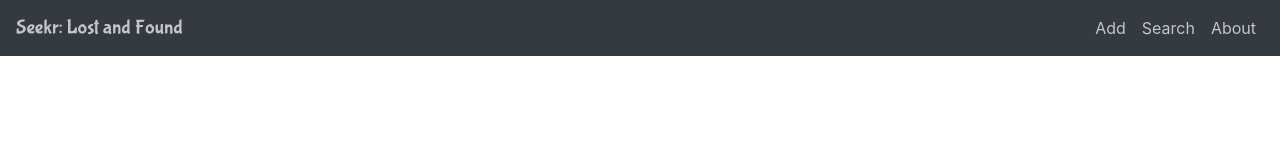
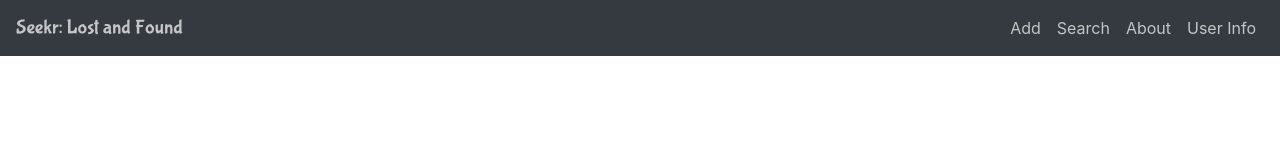
Before and after one commit to eugene-mindset/Seekr, a React (Create React App) app in the folder seekr/: page /userinfo in a window 1280 px wide. Shown: the top 160 px of the page. Built offline with nearby package versions, Linux system fonts and the light colour scheme; the HTML template or start-up script is replaced by a standard one; what google-maps-react would draw is missing.

Commit message:
added userinfo page and started context hook

```diff
--- a/seekr/src/App.js
+++ b/seekr/src/App.js
@@ -5,6 +5,7 @@ import Navigation from './components/layout/Navigation';
 import About from './components/pages/About';
 import Search from './components/pages/Search';
 import Add from './components/pages/Add';
+import UserInfo from './components/pages/UserInfo';
 
 import './App.css';
 
@@ -19,6 +20,7 @@ class App extends Component {
           <div className="site-container">
             <Route path="/add" component={Add} />
             <Route path="/about" component={About} />
+            <Route path="/userinfo" component={UserInfo} />
           </div>
         </div>
       </Router>
--- a/seekr/src/components/layout/Navigation.jsx
+++ b/seekr/src/components/layout/Navigation.jsx
@@ -13,6 +13,7 @@ export default class Navigation extends React.Component {
               <Nav.Link href="/add">Add</Nav.Link>
               <Nav.Link href="/">Search</Nav.Link>
               <Nav.Link href="/about">About</Nav.Link>
+              <Nav.Link href="/userinfo">User Info</Nav.Link>
             </Nav>
           </Navbar.Collapse>
         </Navbar>
--- /dev/null
+++ b/seekr/src/components/pages/UserInfo.jsx
@@ -0,0 +1,11 @@
+import React, { Component } from 'react'
+
+export default class UserInfo extends Component {
+	render() {
+		return (
+			<div>
+
+			</div>
+		)
+	}
+}
```
Also changed, not shown: seekr/src/components/helper/AuthContext.jsx (added, +9 -0 lines).
